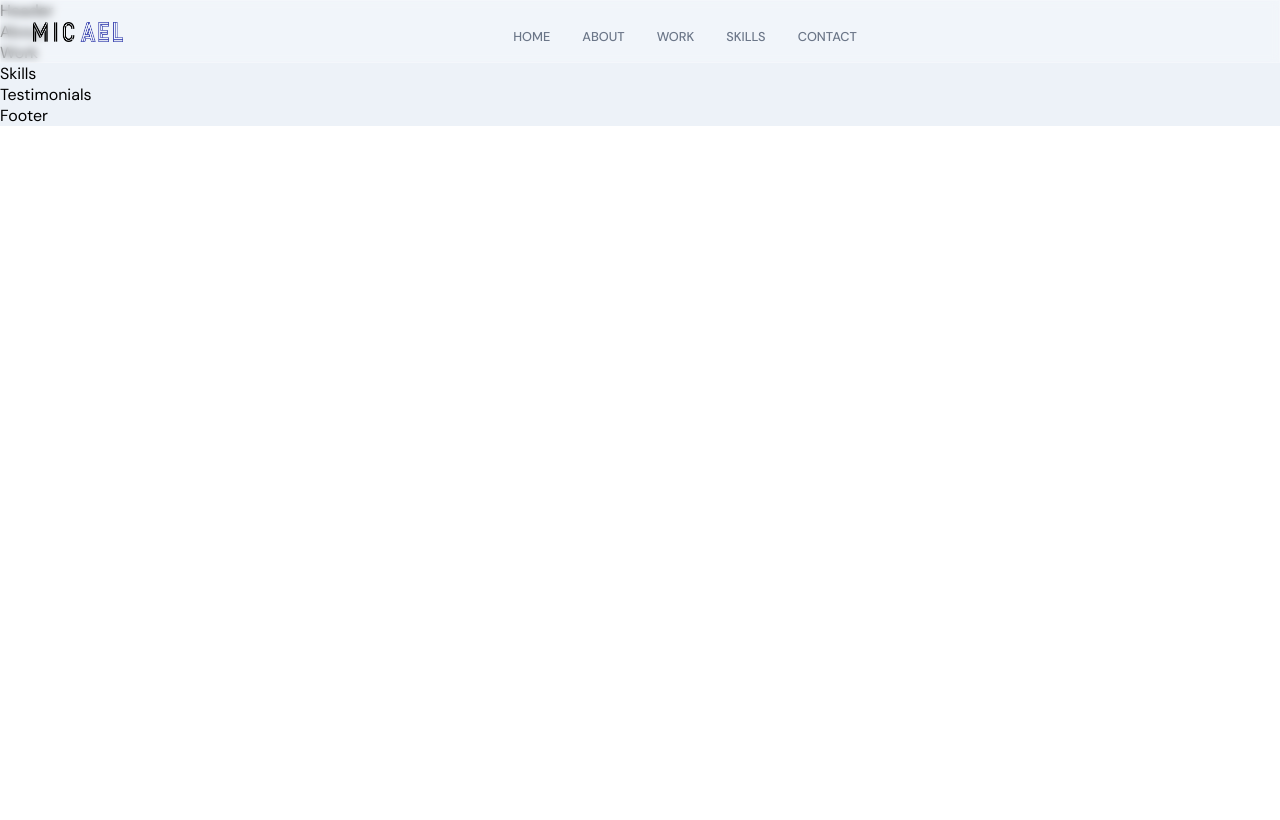
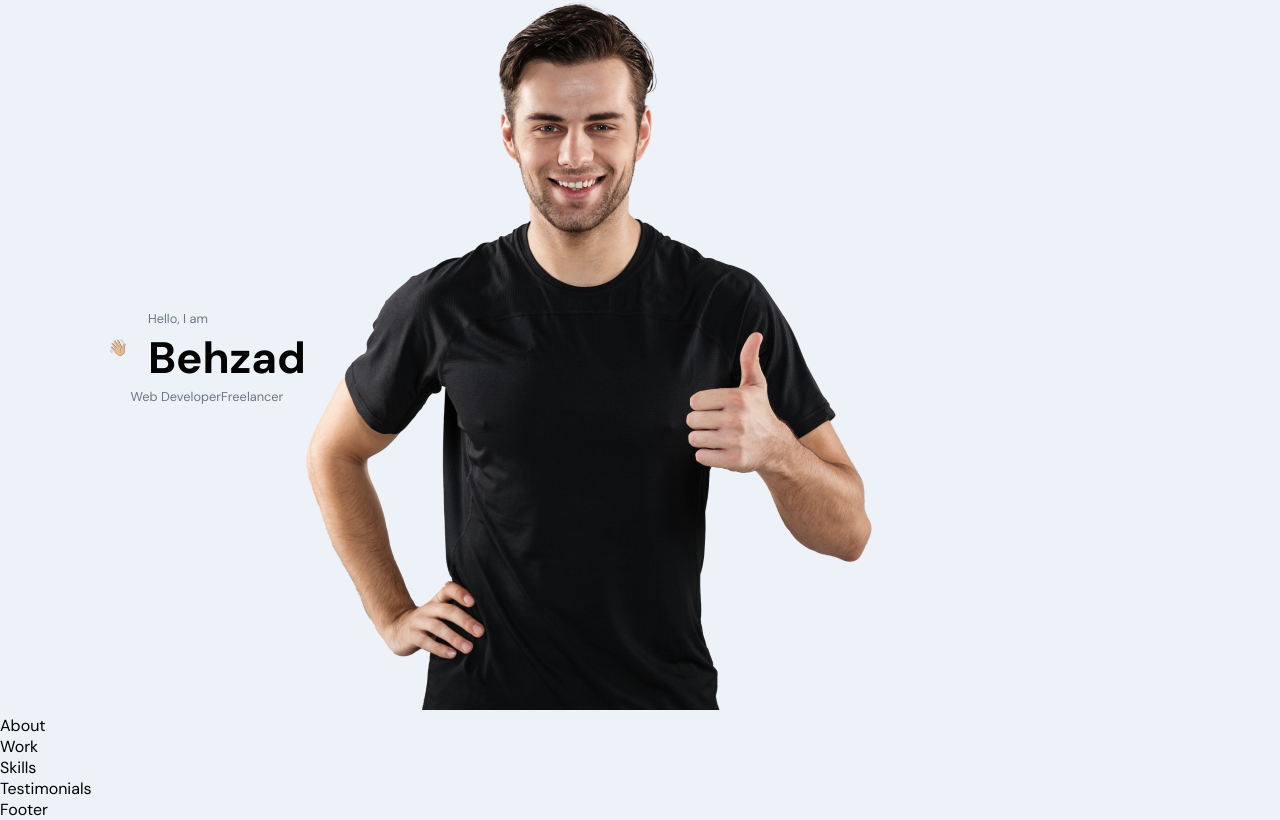
Before and after one commit to Behzad-Az/EdenLandingPage, a React (Create React App) app in the folder frontend-react/: page / in a window 1280 px wide. Built offline with nearby package versions, Linux system fonts and the light colour scheme.

Commit message:
working on header

```diff
--- a/frontend-react/src/App.tsx
+++ b/frontend-react/src/App.tsx
@@ -8,7 +8,7 @@
 const App: FC<Props> = () : JSX.Element => {
   return (
     <div className='app'>
-      <Navbar />
+      {/* <Navbar /> */}
       <Header />
       <About />
       <Work />
--- a/frontend-react/src/components/Navbar/Navbar.tsx
+++ b/frontend-react/src/components/Navbar/Navbar.tsx
@@ -1,6 +1,7 @@
 import React, { FC, useState } from 'react';
 import { HiMenuAlt4, HiX } from 'react-icons/hi';
 import { motion } from 'framer-motion';
+
 import { images } from '../../constants';
 import './Navbar.scss';
 
--- a/frontend-react/src/containers/Header/Header.tsx
+++ b/frontend-react/src/containers/Header/Header.tsx
@@ -1,11 +1,76 @@
 import React, { FC } from 'react';
+import { motion } from 'framer-motion';
+
+import { images } from '../../constants';
 import './Header.scss';
 
 interface Props {};
 
 const Header: FC<Props> = () : JSX.Element => {
+
+  const scaleVariants = {
+    whileInView: {
+      scale: [0, 1],
+      opacity: [0, 1],
+      transition: {
+        duration: 1,
+        ease: 'easeInOut'
+      }
+    }
+  };
+
   return (
-    <div>Header</div>
+    <div className='app__header app__flex'>
+
+      <motion.div
+        whileInView={{ x: [-100, 0], opacity: [0, 1] }}
+        transition={{ duration: 0.5 }}
+        className='app__header-info'
+      >
+        <div className='app__header-badge'>
+
+          <div className='badge-cmp app__flex'>
+            <span>👋🏼</span>
+            <div style={{ marginLeft: 20 }}>
+              <p className='p-text'>Hello, I am</p>
+              <h1 className='head-text'>Behzad</h1>
+            </div>
+          </div>
+
+          <div className='tag-cmp app__flex'>
+            <p className='p-text'>Web Developer</p>
+            <p className='p-text'>Freelancer</p>
+          </div>
+
+        </div>
+      </motion.div>
+
+      <motion.div
+        whileInView={{ opacity: [0, 1] }}
+        transition={{ duration: 0.5, delayChildren: 0.5 }}
+        className='app__header-img'
+      >
+        <img src={images.profile} alt='profile_bg' />
+        <motion.svg
+          whileInView={{ scale: [0, 1] }}
+          transition={{ duration: 1, ease: 'easeInOut' }}
+          xmlns={images.circle}
+          width={300}
+          height={300}
+          // alt='profile_circle'
+          className='overlay_circle'
+        />
+      </motion.div>
+
+      <motion.div
+        variants={scaleVariants}
+        whileInView={scaleVariants.whileInView}
+        className='app__header-circles'
+      >
+
+      </motion.div>
+
+    </div>
   );
 };
 
--- a/frontend-react/tsconfig.json
+++ b/frontend-react/tsconfig.json
@@ -21,7 +21,6 @@
     "jsx": "react-jsx"
   },
   "include": [
-    "src",
-    "constants"
+    "src"
   ]
 }
```
